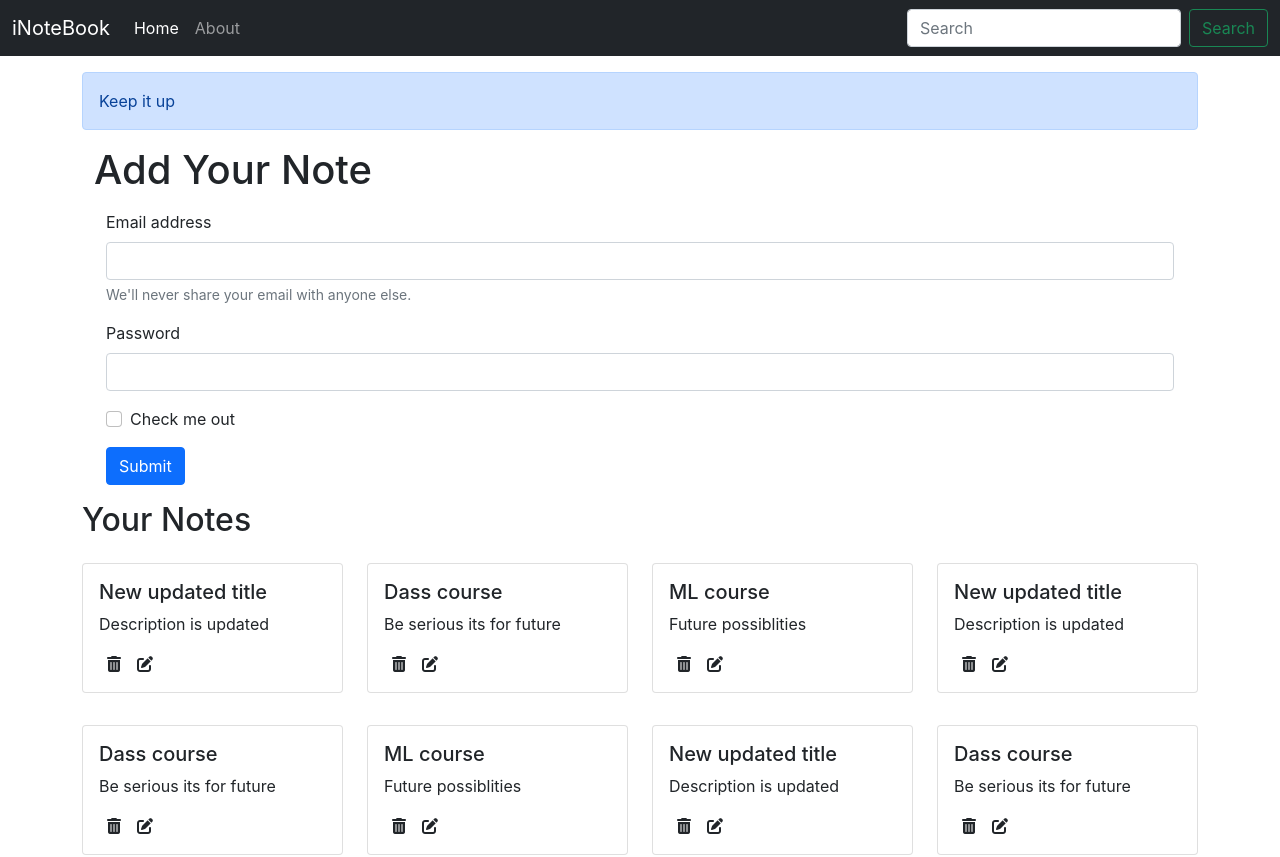
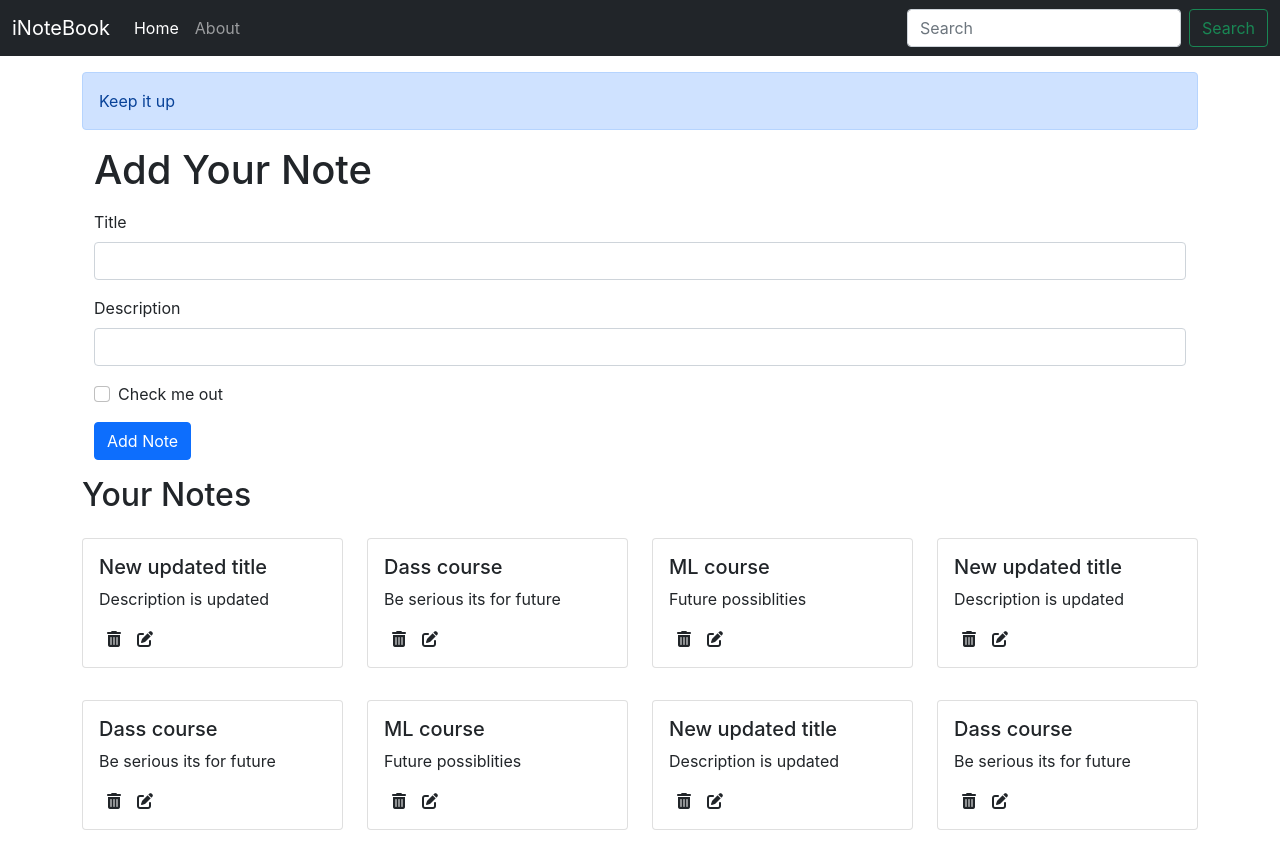
Before and after one commit to sheraram/iNoteBook, a React (Create React App) app: page / in a window 1280 px wide. Shown: the top 857 px of the page. Built offline with nearby package versions, Linux system fonts and the light colour scheme.

Commit message:
AddNote, DeleNote, EditNote functionality Added

```diff
--- /dev/null
+++ b/src/components/AddNote.js
@@ -0,0 +1,45 @@
+import React, { useContext, useState } from 'react'
+import noteContext from '../context/notes/noteContext'
+
+const AddNote = () => {
+    const context = useContext(noteContext);
+    const { addNote } = context;
+
+    const [note, setNote] = useState({ title: "", description: "", tag: "default" })
+
+    const handleClick = (e) => {
+        e.preventDefault(); // not refreshing page after dubmit note
+        addNote(note.title, note.description, note.tag);
+    }
+
+    const onChange = (e) => {
+        setNote({ ...note, [e.target.name]: e.target.value })
+    }
+
+    return (
+        <div className="container my-3">
+            <h1>Add Your Note</h1>
+            <form className="my-3">
+                <div className="mb-3">
+                    <label htmlFor="title" className="form-label" >Title</label>
+                    <input type="text" className="form-control" id="title" name="title" aria-describedby="emailHelp" onChange={onChange} />
+                </div>
+                <div className="mb-3">
+                    <label htmlFor="description" className="form-label" >Description</label>
+                    <input type="text" className="form-control" id="description" name="description" onChange={onChange} />
+                </div>
+                {/* <div className="mb-3">
+                    <label htmlFor="tag" className="form-label" >Tag</label>
+                    <input type="text" className="form-control" id="tag" name="tag" onChange={onChange} />
+                </div> */}
+                <div className="mb-3 form-check">
+                    <input type="checkbox" className="form-check-input" id="exampleCheck1" />
+                    <label className="form-check-label" htmlFor="exampleCheck1">Check me out</label>
+                </div>
+                <button type="submit" className="btn btn-primary" onClick={handleClick}>Add Note</button>
+            </form>
+        </div>
+    )
+}
+
+export default AddNote
--- a/src/components/Home.js
+++ b/src/components/Home.js
@@ -4,26 +4,6 @@ import Notes from './Notes'
 export const Home = () => {
     return (
         <div>
-            <div className="container my-3">
-                <h1>Add Your Note</h1>
-                <form className="container my-3">
-                    <div className="mb-3">
-                        <label htmlFor="exampleInputEmail1" className="form-label">Email address</label>
-                        <input type="email" className="form-control" id="exampleInputEmail1" aria-describedby="emailHelp" />
-                        <div id="emailHelp" className="form-text">We'll never share your email with anyone else.</div>
-                    </div>
-                    <div className="mb-3">
-                        <label htmlFor="exampleInputPassword1" className="form-label">Password</label>
-                        <input type="password" className="form-control" id="exampleInputPassword1" />
-                    </div>
-                    <div className="mb-3 form-check">
-                        <input type="checkbox" className="form-check-input" id="exampleCheck1" />
-                        <label className="form-check-label" htmlFor="exampleCheck1">Check me out</label>
-                    </div>
-                    <button type="submit" className="btn btn-primary">Submit</button>
-                </form>
-
-            </div>
             <Notes />
         </div>
     )
--- a/src/components/Noteitem.js
+++ b/src/components/Noteitem.js
@@ -1,15 +1,18 @@
-import React from 'react'
-import { Link } from 'react-router-dom';
+import React, { useContext } from 'react'
+import noteContext from '../context/notes/noteContext';
 
 const Noteitem = (props) => {
+    const context = useContext(noteContext)
+    const { deleteNote } = context
     const { note } = props;
+
     return (
         <div className="col-md-3">
             <div className="card my-3">
                 <div className="card-body">
                     <h5 className="card-title">{note.title}</h5>
                     <p className="card-text">{note.description}</p>
-                    <i className="fas fa-trash-alt mx-2"></i>
+                    <i className="fas fa-trash-alt mx-2" onClick={()=>deleteNote(note._id)}></i>
                     <i className="fas fa-edit mx-2"></i>
                 </div>
             </div>
--- a/src/components/Notes.js
+++ b/src/components/Notes.js
@@ -1,17 +1,21 @@
 import React, { useContext } from 'react'
 import noteContext from '../context/notes/noteContext'
 import Noteitem from './Noteitem'
+import AddNote from './AddNote'
 
 const Notes = () => {
     const context = useContext(noteContext)
-    const { notes } = context;
+    const { notes, addNote } = context;
     return (
+        <>
+            <AddNote />
             <div className="row my-3 ">
                 <h2>Your Notes</h2>
                 {notes.map((note) => {
                     return <Noteitem key={note._id} note={note} />
                 })}
             </div>
+        </>
     )
 }
 
--- a/src/context/notes/NoteState.js
+++ b/src/context/notes/NoteState.js
@@ -86,9 +86,46 @@ const NoteState = (props) => {
         }
     ]
     const [notes, setNotes] = useState(initialnotes);
+
+    // Add a note
+    const addNote = (title, description, tag) => {
+        // ToDo Api Call
+        console.log("Adding a new note");
+        const note = {
+            "_id": "61d24bf649f34437182a98894",
+            "user": "61d1388f2163cc38688fcfb6",
+            "title": title,
+            "description": description,
+            "tag": tag,
+            "date": "2022-01-03T01:05:58.836Z",
+            "__v": 0
+        }
+        setNotes(notes.concat(note))
+    }
+
+    // Delete a Note
+    const deleteNote = (id) => {
+        // ToDo Api Call
+        console.log("Deleting note with id " + id);
+        const newNote = notes.filter((note) => { return note._id !== id })
+        setNotes(newNote)
+    }
+
+    // Edit a note
+    const editNote = (id, title, description, tag) => {
+        for (let index = 0; index < notes.length; index++) {
+            const element = notes[index];
+            if (element._id === id) {
+                element.title = title;
+                element.description = description;
+                element.tag = tag;
+            }
+        }
+    }
+
     return (
         // passing notes and setNotes to other component using provider
-        <NoteContext.Provider value={{ notes, setNotes }}>
+        <NoteContext.Provider value={{ notes, addNote, deleteNote }}>
             {props.children}
         </NoteContext.Provider>
     )
```
Lines whose indentation alone changed are shown as unchanged.
